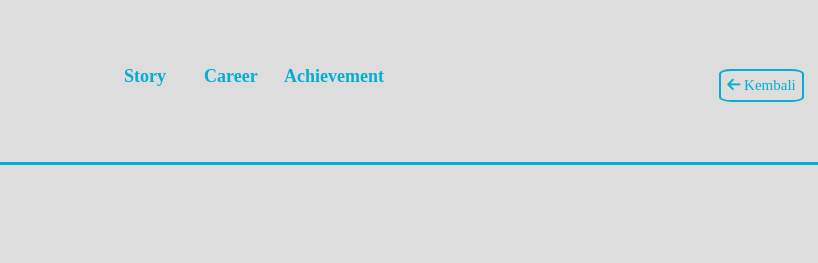
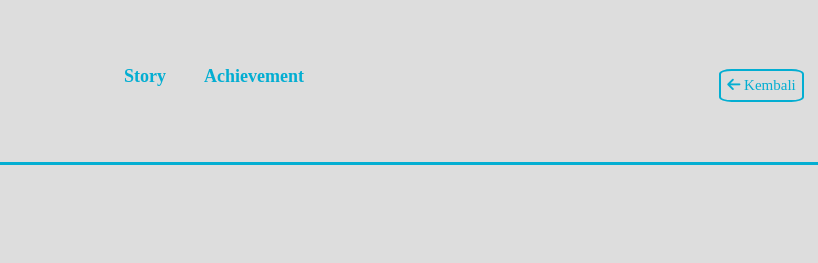
Before and after one commit to Sarido24/messi-personal-portofolio, a plain HTML site: page achievement.html in a window 1280 px wide. Shown: the top 263 px of the page, 242-1060 px from the left. Drawn offline with Linux system fonts and the light colour scheme; files whose address does not match are found by name; a web font is replaced by a local one.

Commit message:
Fixing nav-link button in achievement page

```diff
--- a/achievement.html
+++ b/achievement.html
@@ -21,7 +21,6 @@
             </div>
             <div class="nav-link" id="nav-link">
                     <a href="story.html" target="_self" class="nav-point">Story</a>
-                    <a href="career.html" class="nav-point">Career</a>
                     <a href="achievement.html" class="nav-point" >Achievement</a>
             </div>
             <div class="nav-icon">
@@ -254,7 +253,6 @@
         <div class="footer-logo" style="margin-top: 50px;">
             <div class="nav-link-footer">
                 <a class="nav-point" href="story.html">Story</a>
-                <a class="nav-point" href="career.html">Career</a>
                 <a class="nav-point" href="achievement.html">Achievement</a>
             </div>
             <a class="footer-image" href="index.html">
```
